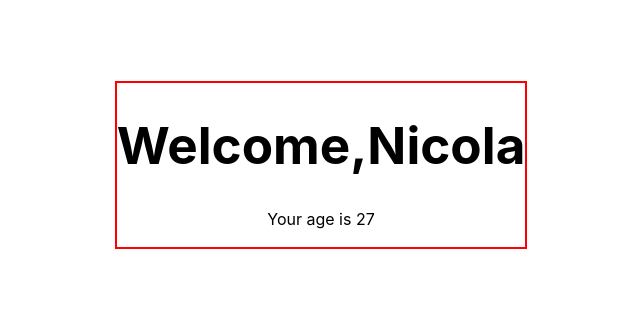
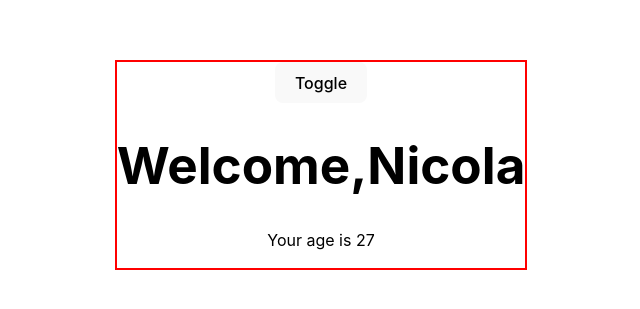
Before and after one commit to marcinicola/react, a React (Vite) app: page / in a window 1280 px wide. Shown: the part 235-544 px from the top of the page, without its empty margins (319-959 px from the left). Built offline with nearby package versions, Linux system fonts and the light colour scheme.

Commit message:
Esercizio 69

```diff
--- a/src/Container.jsx
+++ b/src/Container.jsx
@@ -1,8 +1,23 @@
+import { useState } from "react";
+
 export function Container({ children, title }) {
+  const [collapsed, setCollapsed] = useState(true);
+
+  const handleToggle = () => {
+    setCollapsed((t) => !t);
+  };
+
   return (
     <div className="container">
-      <div className="container-title">{title}</div>
-      <div className="container-content">{children}</div>
+      <div>
+        <button onClick={handleToggle}>Toggle</button>
+      </div>
+      {collapsed && (
+        <>
+          <div className="container-title">{title}</div>
+          <div className="container-content">{children}</div>
+        </>
+      )}
     </div>
   );
 }
```
